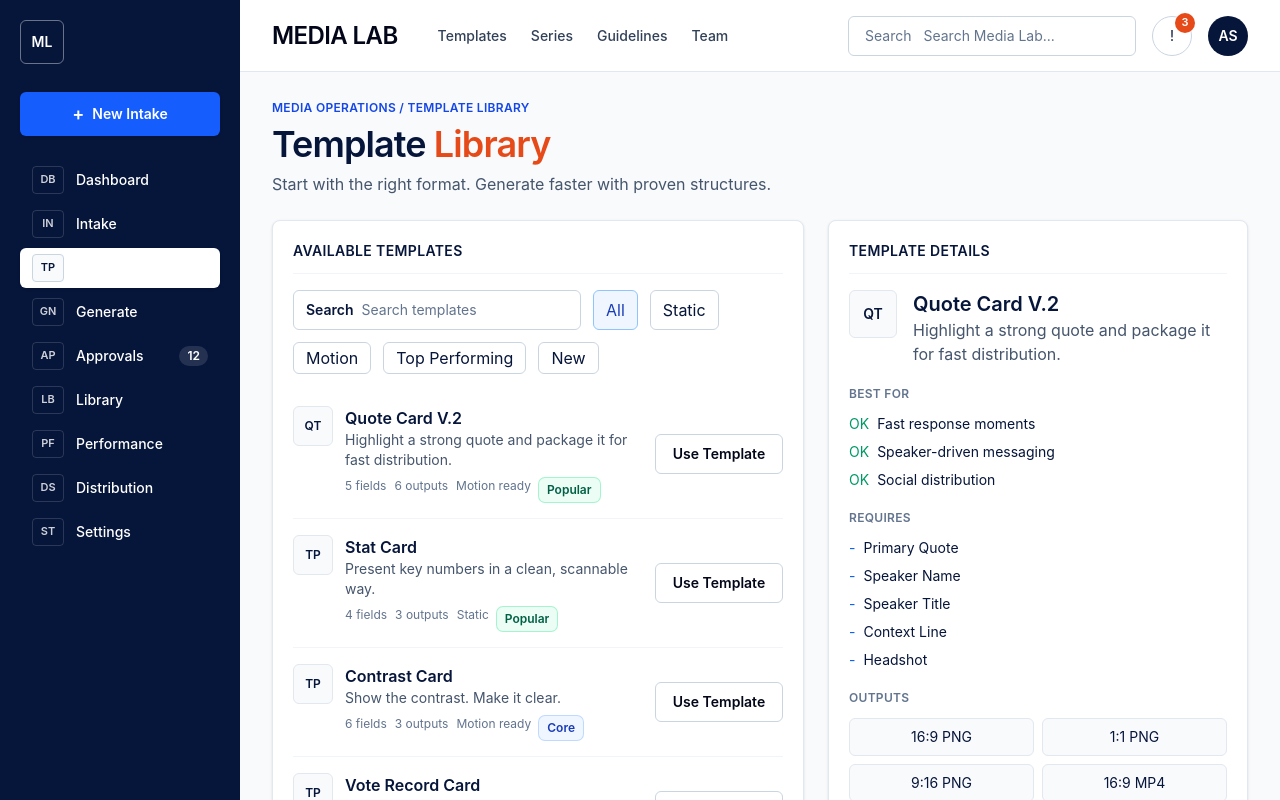
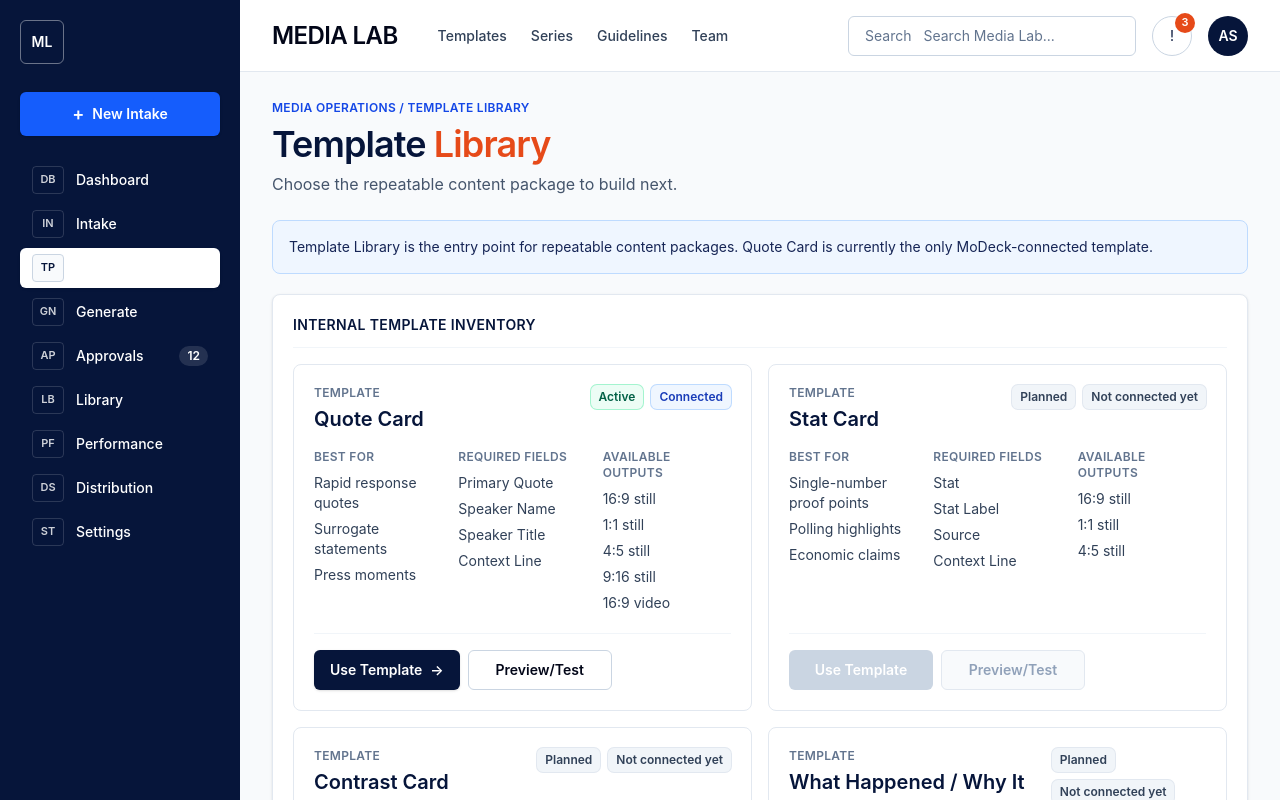
Before and after one commit to paulsjob/media_hub, a Next.js app: page /templates in a window 1280 px wide. Shown: the top 800 px of the page. Built offline with nearby package versions, Linux system fonts and the light colour scheme.

Commit message:
Build internal template library

```diff
--- a/src/app/templates/page.tsx
+++ b/src/app/templates/page.tsx
@@ -1,116 +1,193 @@
 import { AppShell } from "@/components/app-shell";
 import {
-  Chip,
   PageHeader,
   PrimaryActionButton,
   SecondaryButton,
   SectionCard,
-  TemplateListItem,
 } from "@/components/ui";
-import { mediaLab } from "@/lib/media-lab-service";
+
+interface TemplateLibraryItem {
+  name: string;
+  bestFor: string[];
+  requiredFields: string[];
+  availableOutputs: string[];
+  status: "Active" | "Planned";
+  modeckStatus: "Connected" | "Not connected yet";
+  useHref?: string;
+  previewHref?: string;
+}
+
+const templateLibrary: TemplateLibraryItem[] = [
+  {
+    name: "Quote Card",
+    bestFor: ["Rapid response quotes", "Surrogate statements", "Press moments"],
+    requiredFields: ["Primary Quote", "Speaker Name", "Speaker Title", "Context Line"],
+    availableOutputs: ["16:9 still", "1:1 still", "4:5 still", "9:16 still", "16:9 video"],
+    status: "Active",
+    modeckStatus: "Connected",
+    useHref: "/generate",
+    previewHref: "/dev/modeck-preview-test",
+  },
+  {
+    name: "Stat Card",
+    bestFor: ["Single-number proof points", "Polling highlights", "Economic claims"],
+    requiredFields: ["Stat", "Stat Label", "Source", "Context Line"],
+    availableOutputs: ["16:9 still", "1:1 still", "4:5 still"],
+    status: "Planned",
+    modeckStatus: "Not connected yet",
+  },
+  {
+    name: "Contrast Card",
+    bestFor: ["Side-by-side comparisons", "Record contrasts", "Before and after framing"],
+    requiredFields: ["Left Label", "Left Claim", "Right Label", "Right Claim", "Source"],
+    availableOutputs: ["16:9 still", "1:1 still", "9:16 still"],
+    status: "Planned",
+    modeckStatus: "Not connected yet",
+  },
+  {
+    name: "What Happened / Why It Matters",
+    bestFor: ["Explainers", "Breaking-news context", "Issue education"],
+    requiredFields: ["What Happened", "Why It Matters", "Source", "Callout"],
+    availableOutputs: ["16:9 still", "4:5 still", "9:16 still", "Caption pack"],
+    status: "Planned",
+    modeckStatus: "Not connected yet",
+  },
+  {
+    name: "Localized Card",
+    bestFor: ["District-specific messaging", "Local proof points", "Geo-targeted social"],
+    requiredFields: ["Location", "Localized Claim", "Messenger", "Source"],
+    availableOutputs: ["1:1 still", "4:5 still", "9:16 still"],
+    status: "Planned",
+    modeckStatus: "Not connected yet",
+  },
+  {
+    name: "Clip Packaging Pack",
+    bestFor: ["Short video clips", "Captioned moments", "Platform-ready cutdowns"],
+    requiredFields: ["Clip File", "Headline", "Speaker", "Caption", "Source"],
+    availableOutputs: ["16:9 video", "1:1 video", "9:16 video", "Thumbnail still"],
+    status: "Planned",
+    modeckStatus: "Not connected yet",
+  },
+];
 
 export default function TemplatesPage() {
-  const templates = mediaLab.getTemplates();
-  const selectedTemplate = mediaLab.getTemplate("template-quote-card-v2") ?? templates[0];
-
   return (
     <AppShell>
       <PageHeader
         eyebrow="Media Operations / Template Library"
         title="Template"
         accent="Library"
-        subtitle="Start with the right format. Generate faster with proven structures."
+        subtitle="Choose the repeatable content package to build next."
       />
 
-      <div className="grid gap-6 xl:grid-cols-[1fr_420px]">
-        <div className="space-y-4">
-          <SectionCard title="Available Templates">
-            <div className="mb-4 flex flex-wrap gap-3">
-              <div className="flex h-10 min-w-72 items-center gap-2 rounded-md border border-slate-300 bg-white px-3 text-sm text-slate-500">
-                <span className="font-semibold text-[#06153a]">Search</span>
-                <span>Search templates</span>
-              </div>
-              {mediaLab.getTemplateFilters().map((tab) => (
-                <Chip key={tab} selected={tab === "All"}>
-                  {tab}
-                </Chip>
-              ))}
-            </div>
-            {templates.map((template) => (
-              <TemplateListItem key={template.id} template={template} />
-            ))}
-          </SectionCard>
+      <div className="mb-5 rounded-lg border border-blue-200 bg-blue-50 p-4 text-sm text-blue-950">
+        Template Library is the entry point for repeatable content packages. Quote Card is currently the only
+        MoDeck-connected template.
+      </div>
 
-          <SectionCard title="Recently Used">
-            <div className="grid gap-3 md:grid-cols-3">
-              {templates.slice(0, 3).map((template) => (
-                <div key={template.id} className="rounded-md border border-slate-200 bg-white p-4">
-                  <p className="font-semibold text-[#06153a]">{template.name}</p>
-                  <p className="text-sm text-slate-500">used this week</p>
-                </div>
-              ))}
-            </div>
-          </SectionCard>
+      <SectionCard title="Internal Template Inventory">
+        <div className="grid gap-4 lg:grid-cols-2">
+          {templateLibrary.map((template) => (
+            <TemplateLibraryCard key={template.name} template={template} />
+          ))}
         </div>
-
-        <SectionCard title="Template Details" className="self-start">
-          <div className="space-y-5">
-            <div className="flex gap-4">
-              <div className="grid h-12 w-12 shrink-0 place-items-center rounded-md border border-slate-200 bg-slate-50 text-sm font-semibold text-[#06153a]">
-                QT
-              </div>
-              <div>
-                <h2 className="text-xl font-semibold text-[#06153a]">{selectedTemplate.name}</h2>
-                <p className="text-slate-600">{selectedTemplate.description}</p>
-              </div>
-            </div>
-            <DetailList title="Best For" items={selectedTemplate.best_for} check />
-            <DetailList title="Requires" items={selectedTemplate.required_fields} />
-            <div>
-              <p className="mb-3 text-xs font-semibold uppercase tracking-wide text-slate-500">Outputs</p>
-              <div className="grid grid-cols-2 gap-2">
-                {selectedTemplate.available_outputs.map((output) => (
-                  <span
-                    key={output}
-                  className="rounded-md border border-slate-200 bg-slate-50 px-3 py-2 text-center text-sm text-[#06153a]"
-                  >
-                    {output}
-                  </span>
-                ))}
-              </div>
-            </div>
-            <div className="rounded-md border border-slate-200 bg-slate-50 p-4">
-              <p className="mb-2 text-xs font-semibold uppercase tracking-wide text-slate-500">Performance Snapshot</p>
-              <div className="flex items-center justify-between py-1 text-sm">
-                <span>Avg engagement</span>
-                <span className="font-semibold text-emerald-700">+48%</span>
-              </div>
-              <div className="flex items-center justify-between py-1 text-sm">
-                <span>Avg build time</span>
-                <span className="font-semibold text-[#06153a]">4 min</span>
-              </div>
-            </div>
-            <PrimaryActionButton href="/generate">Use Template</PrimaryActionButton>
-            <SecondaryButton href="/templates">View Documentation</SecondaryButton>
-          </div>
-        </SectionCard>
-      </div>
+      </SectionCard>
     </AppShell>
   );
 }
 
-function DetailList({ title, items, check = false }: { title: string; items: string[]; check?: boolean }) {
+function TemplateLibraryCard({ template }: { template: TemplateLibraryItem }) {
+  const isActive = template.status === "Active";
+
+  return (
+    <article className="flex h-full flex-col rounded-lg border border-slate-200 bg-white p-5">
+      <div className="mb-4 flex flex-col gap-3 sm:flex-row sm:items-start sm:justify-between">
+        <div>
+          <p className="text-xs font-semibold uppercase tracking-wide text-slate-500">Template</p>
+          <h2 className="mt-1 text-xl font-semibold text-[#06153a]">{template.name}</h2>
+        </div>
+        <div className="flex flex-wrap gap-2">
+          <StatusPill label={template.status} tone={isActive ? "success" : "neutral"} />
+          <StatusPill
+            label={template.modeckStatus}
+            tone={template.modeckStatus === "Connected" ? "info" : "neutral"}
+          />
+        </div>
+      </div>
+
+      <div className="grid flex-1 gap-4 md:grid-cols-3">
+        <TemplateList title="Best For" items={template.bestFor} />
+        <TemplateList title="Required Fields" items={template.requiredFields} />
+        <TemplateList title="Available Outputs" items={template.availableOutputs} />
+      </div>
+
+      <div className="mt-5 flex flex-col gap-2 border-t border-slate-100 pt-4 sm:flex-row">
+        {template.useHref ? (
+          <PrimaryActionButton href={template.useHref} className="sm:min-w-36">
+            Use Template
+          </PrimaryActionButton>
+        ) : (
+          <DisabledAction variant="primary">Use Template</DisabledAction>
+        )}
+        {template.previewHref ? (
+          <SecondaryButton href={template.previewHref} className="sm:min-w-36">
+            Preview/Test
+          </SecondaryButton>
+        ) : (
+          <DisabledAction>Preview/Test</DisabledAction>
+        )}
+      </div>
+    </article>
+  );
+}
+
+function TemplateList({ title, items }: { title: string; items: string[] }) {
   return (
     <div>
-      <p className="mb-3 text-xs font-semibold uppercase tracking-wide text-slate-500">{title}</p>
-      <div className="space-y-2">
+      <p className="mb-2 text-xs font-semibold uppercase tracking-wide text-slate-500">{title}</p>
+      <ul className="space-y-1.5 text-sm leading-5 text-slate-700">
         {items.map((item) => (
-          <div key={item} className="flex items-center gap-2 text-sm text-[#06153a]">
-            <span className={check ? "text-emerald-600" : "text-[#0b63f6]"}>{check ? "OK" : "-"}</span>
-            {item}
-          </div>
+          <li key={item}>{item}</li>
         ))}
-      </div>
+      </ul>
     </div>
   );
 }
+
+function StatusPill({
+  label,
+  tone,
+}: {
+  label: string;
+  tone: "success" | "info" | "neutral";
+}) {
+  const toneClass = {
+    success: "bg-emerald-50 text-emerald-800 ring-emerald-200",
+    info: "bg-blue-50 text-blue-800 ring-blue-200",
+    neutral: "bg-slate-100 text-slate-700 ring-slate-200",
+  }[tone];
+
+  return <span className={`rounded-md px-2 py-1 text-xs font-semibold ring-1 ${toneClass}`}>{label}</span>;
+}
+
+function DisabledAction({
+  children,
+  variant = "secondary",
+}: {
+  children: React.ReactNode;
+  variant?: "primary" | "secondary";
+}) {
+  const variantClass =
+    variant === "primary"
+      ? "bg-slate-300 text-white"
+      : "border border-slate-200 bg-slate-50 text-slate-400";
+
+  return (
+    <span
+      aria-disabled="true"
+      className={`inline-flex min-h-10 cursor-not-allowed items-center justify-center rounded-md px-4 text-sm font-semibold ${variantClass} sm:min-w-36`}
+    >
+      {children}
+    </span>
+  );
+}
```
